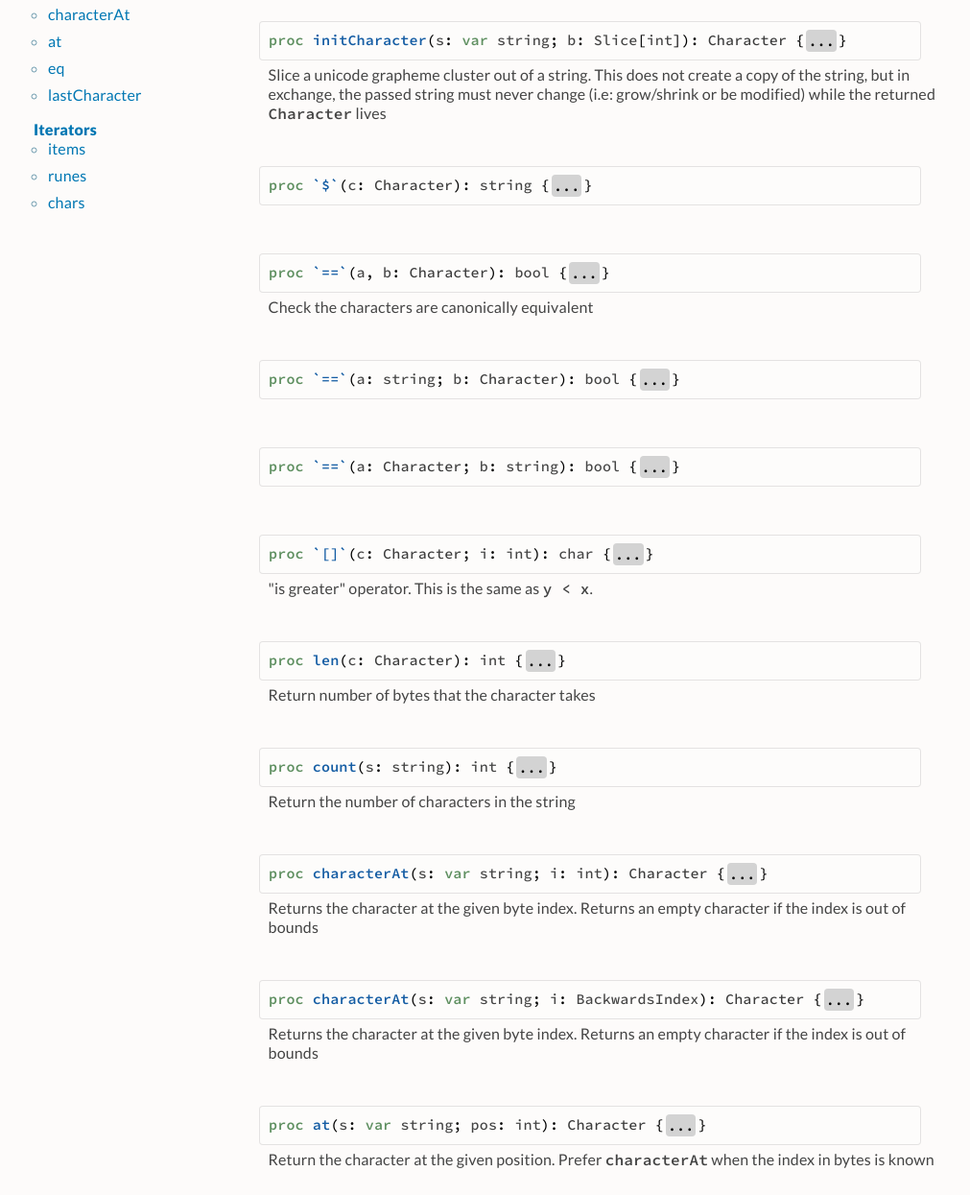
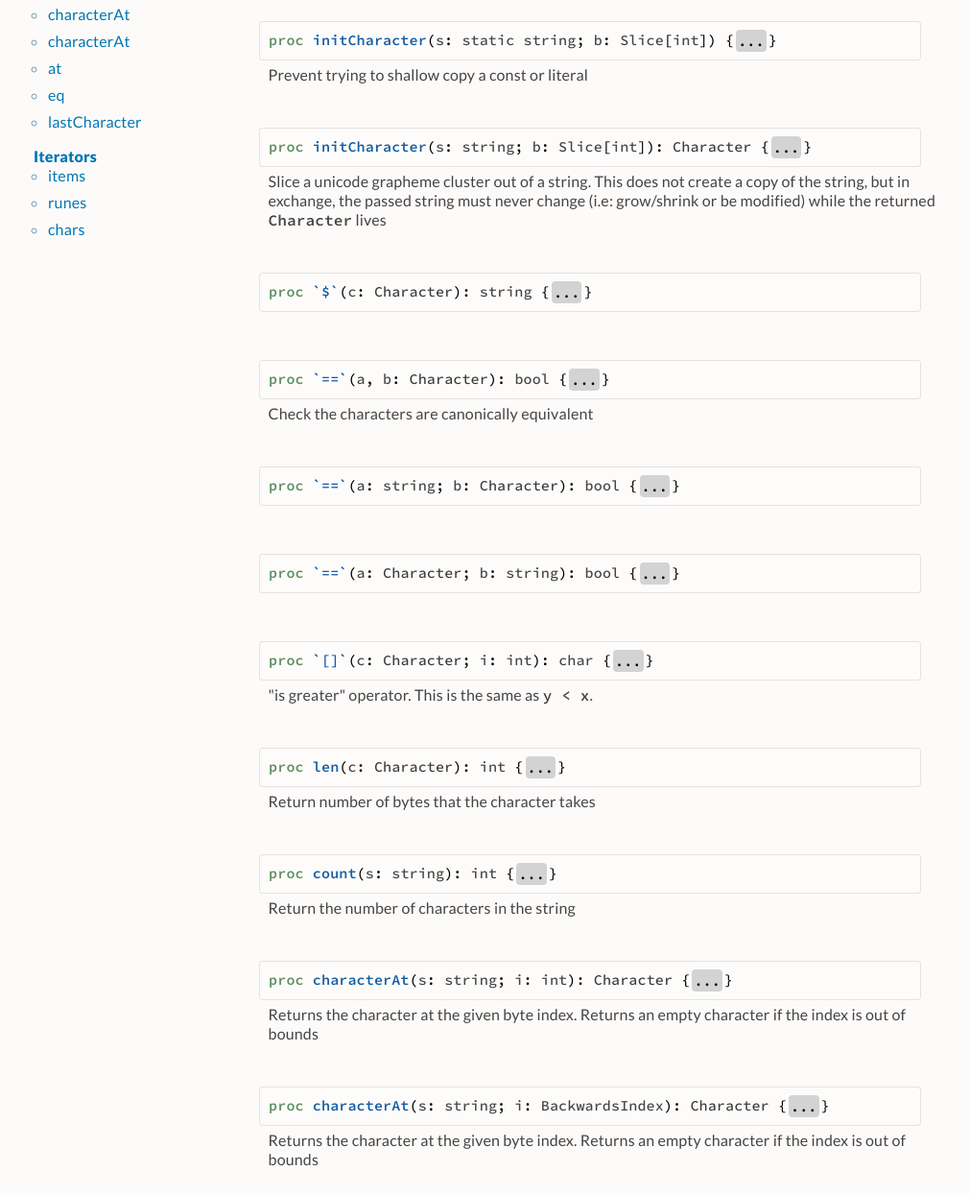
Before and after one commit to nitely/nim-strunicode, a plain HTML site: page docs/index.html in a window 1280 px wide. Shown: the part 560-1805 px from the top of the page at 96% size, without its empty margins (140-1151 px from the left). Drawn offline with Linux system fonts and the light colour scheme; a script that the page names is missing.

Commit message:
support let (#2)
* support let

```diff
--- a/docs/index.html
+++ b/docs/index.html
@@ -1251,8 +1251,10 @@ function main() {
 <li>
   <a class="reference reference-toplevel" href="#12" id="62">Procs</a>
   <ul class="simple simple-toc-section">
-      <li><a class="reference" href="#initCharacter%2Cstring%2CSlice%5Bint%5D"
-    title="initCharacter(s: var string; b: Slice[int]): Character"><wbr />init<wbr />Character<span class="attachedType" style="visibility:hidden">Character</span></a></li>
+      <li><a class="reference" href="#initCharacter%2C%2CSlice%5Bint%5D"
+    title="initCharacter(s: static string; b: Slice[int])"><wbr />init<wbr />Character<span class="attachedType" style="visibility:hidden"></span></a></li>
+  <li><a class="reference" href="#initCharacter%2Cstring%2CSlice%5Bint%5D"
+    title="initCharacter(s: string; b: Slice[int]): Character"><wbr />init<wbr />Character<span class="attachedType" style="visibility:hidden">Character</span></a></li>
   <li><a class="reference" href="#%24%2CCharacter"
     title="`$`(c: Character): string"><wbr />`$`<span class="attachedType" style="visibility:hidden">Character</span></a></li>
   <li><a class="reference" href="#%3D%3D%2CCharacter%2CCharacter"
@@ -1268,11 +1270,11 @@ function main() {
   <li><a class="reference" href="#count%2Cstring"
     title="count(s: string): int"><wbr />count<span class="attachedType" style="visibility:hidden"></span></a></li>
   <li><a class="reference" href="#characterAt%2Cstring%2Cint"
-    title="characterAt(s: var string; i: int): Character"><wbr />character<wbr />At<span class="attachedType" style="visibility:hidden">Character</span></a></li>
+    title="characterAt(s: string; i: int): Character"><wbr />character<wbr />At<span class="attachedType" style="visibility:hidden">Character</span></a></li>
   <li><a class="reference" href="#characterAt%2Cstring%2CBackwardsIndex"
-    title="characterAt(s: var string; i: BackwardsIndex): Character"><wbr />character<wbr />At<span class="attachedType" style="visibility:hidden">Character</span></a></li>
+    title="characterAt(s: string; i: BackwardsIndex): Character"><wbr />character<wbr />At<span class="attachedType" style="visibility:hidden">Character</span></a></li>
   <li><a class="reference" href="#at%2Cstring%2Cint"
-    title="at(s: var string; pos: int): Character"><wbr />at<span class="attachedType" style="visibility:hidden">Character</span></a></li>
+    title="at(s: string; pos: int): Character"><wbr />at<span class="attachedType" style="visibility:hidden">Character</span></a></li>
   <li><a class="reference" href="#eq%2Cstring%2Cstring"
     title="eq(a, b: string): bool"><wbr />eq<span class="attachedType" style="visibility:hidden"></span></a></li>
   <li><a class="reference" href="#lastCharacter%2Cstring"
@@ -1288,7 +1290,7 @@ function main() {
   <li><a class="reference" href="#runes.i%2CCharacter"
     title="runes(c: Character): Rune"><wbr />runes<span class="attachedType" style="visibility:hidden">Character</span></a></li>
   <li><a class="reference" href="#chars.i%2Cstring"
-    title="chars(s: var string): Character"><wbr />chars<span class="attachedType" style="visibility:hidden">Character</span></a></li>
+    title="chars(s: string): Character"><wbr />chars<span class="attachedType" style="visibility:hidden">Character</span></a></li>
 
   </ul>
 </li>
@@ -1316,8 +1318,15 @@ A unicode grapheme cluster
 <div class="section" id="12">
 <h1><a class="toc-backref" href="#12">Procs</a></h1>
 <dl class="item">
+<a id="initCharacter%2C%2CSlice%5Bint%5D"></a>
+<dt><pre><span class="Keyword">proc</span> <span class="Identifier">initCharacter</span><span class="Other">(</span><span class="Identifier">s</span><span class="Other">:</span> <span class="Identifier">static</span> <span class="Identifier">string</span><span class="Other">;</span> <span class="Identifier">b</span><span class="Other">:</span> <span class="Identifier">Slice</span><span class="Other">[</span><span class="Identifier">int</span><span class="Other">]</span><span class="Other">)</span> <span><span class="Other">{</span><span class="Other pragmadots">...</span><span class="Other">}</span></span><span class="pragmawrap"><span class="Other">{.</span><span class="pragma">
+    <span class="Identifier">error</span><span class="Other">:</span> <span class="StringLit">&quot;static string (const or literal) is not supported&quot;</span></span><span class="Other">.}</span></span></pre></dt>
+<dd>
+Prevent trying to shallow copy a const or literal
+
+</dd>
 <a id="initCharacter%2Cstring%2CSlice%5Bint%5D"></a>
-<dt><pre><span class="Keyword">proc</span> <span class="Identifier">initCharacter</span><span class="Other">(</span><span class="Identifier">s</span><span class="Other">:</span> <span class="Keyword">var</span> <span class="Identifier">string</span><span class="Other">;</span> <span class="Identifier">b</span><span class="Other">:</span> <span class="Identifier">Slice</span><span class="Other">[</span><span class="Identifier">int</span><span class="Other">]</span><span class="Other">)</span><span class="Other">:</span> <a href="strunicode.html#Character"><span class="Identifier">Character</span></a> <span><span class="Other">{</span><span class="Other pragmadots">...</span><span class="Other">}</span></span><span class="pragmawrap"><span class="Other">{.</span><span class="pragma"><span class="Identifier">raises</span><span class="Other">:</span> <span class="Other">[</span><span class="Other">]</span><span class="Other">,</span> <span class="Identifier">tags</span><span class="Other">:</span> <span class="Other">[</span><span class="Other">]</span></span><span class="Other">.}</span></span></pre></dt>
+<dt><pre><span class="Keyword">proc</span> <span class="Identifier">initCharacter</span><span class="Other">(</span><span class="Identifier">s</span><span class="Other">:</span> <span class="Identifier">string</span><span class="Other">;</span> <span class="Identifier">b</span><span class="Other">:</span> <span class="Identifier">Slice</span><span class="Other">[</span><span class="Identifier">int</span><span class="Other">]</span><span class="Other">)</span><span class="Other">:</span> <a href="strunicode.html#Character"><span class="Identifier">Character</span></a> <span><span class="Other">{</span><span class="Other pragmadots">...</span><span class="Other">}</span></span><span class="pragmawrap"><span class="Other">{.</span><span class="pragma"><span class="Identifier">raises</span><span class="Other">:</span> <span class="Other">[</span><span class="Other">]</span><span class="Other">,</span> <span class="Identifier">tags</span><span class="Other">:</span> <span class="Other">[</span><span class="Other">]</span></span><span class="Other">.}</span></span></pre></dt>
 <dd>
 Slice a unicode grapheme cluster out of a string. This does not create a copy of the string, but in exchange, the passed string must never change (i.e: grow/shrink or be modified) while the returned <tt class="docutils literal"><span class="pre">Character</span></tt> lives
 
@@ -1365,19 +1374,19 @@ Return the number of characters in the string
 
 </dd>
 <a id="characterAt%2Cstring%2Cint"></a>
-<dt><pre><span class="Keyword">proc</span> <span class="Identifier">characterAt</span><span class="Other">(</span><span class="Identifier">s</span><span class="Other">:</span> <span class="Keyword">var</span> <span class="Identifier">string</span><span class="Other">;</span> <span class="Identifier">i</span><span class="Other">:</span> <span class="Identifier">int</span><span class="Other">)</span><span class="Other">:</span> <a href="strunicode.html#Character"><span class="Identifier">Character</span></a> <span><span class="Other">{</span><span class="Other pragmadots">...</span><span class="Other">}</span></span><span class="pragmawrap"><span class="Other">{.</span><span class="pragma"><span class="Identifier">raises</span><span class="Other">:</span> <span class="Other">[</span><span class="Other">]</span><span class="Other">,</span> <span class="Identifier">tags</span><span class="Other">:</span> <span class="Other">[</span><span class="Other">]</span></span><span class="Other">.}</span></span></pre></dt>
+<dt><pre><span class="Keyword">proc</span> <span class="Identifier">characterAt</span><span class="Other">(</span><span class="Identifier">s</span><span class="Other">:</span> <span class="Identifier">string</span><span class="Other">;</span> <span class="Identifier">i</span><span class="Other">:</span> <span class="Identifier">int</span><span class="Other">)</span><span class="Other">:</span> <a href="strunicode.html#Character"><span class="Identifier">Character</span></a> <span><span class="Other">{</span><span class="Other pragmadots">...</span><span class="Other">}</span></span><span class="pragmawrap"><span class="Other">{.</span><span class="pragma"><span class="Identifier">raises</span><span class="Other">:</span> <span class="Other">[</span><span class="Other">]</span><span class="Other">,</span> <span class="Identifier">tags</span><span class="Other">:</span> <span class="Other">[</span><span class="Other">]</span></span><span class="Other">.}</span></span></pre></dt>
 <dd>
 Returns the character at the given byte index. Returns an empty character if the index is out of bounds
 
 </dd>
 <a id="characterAt%2Cstring%2CBackwardsIndex"></a>
-<dt><pre><span class="Keyword">proc</span> <span class="Identifier">characterAt</span><span class="Other">(</span><span class="Identifier">s</span><span class="Other">:</span> <span class="Keyword">var</span> <span class="Identifier">string</span><span class="Other">;</span> <span class="Identifier">i</span><span class="Other">:</span> <span class="Identifier">BackwardsIndex</span><span class="Other">)</span><span class="Other">:</span> <a href="strunicode.html#Character"><span class="Identifier">Character</span></a> <span><span class="Other">{</span><span class="Other pragmadots">...</span><span class="Other">}</span></span><span class="pragmawrap"><span class="Other">{.</span><span class="pragma"><span class="Identifier">raises</span><span class="Other">:</span> <span class="Other">[</span><span class="Other">]</span><span class="Other">,</span> <span class="Identifier">tags</span><span class="Other">:</span> <span class="Other">[</span><span class="Other">]</span></span><span class="Other">.}</span></span></pre></dt>
+<dt><pre><span class="Keyword">proc</span> <span class="Identifier">characterAt</span><span class="Other">(</span><span class="Identifier">s</span><span class="Other">:</span> <span class="Identifier">string</span><span class="Other">;</span> <span class="Identifier">i</span><span class="Other">:</span> <span class="Identifier">BackwardsIndex</span><span class="Other">)</span><span class="Other">:</span> <a href="strunicode.html#Character"><span class="Identifier">Character</span></a> <span><span class="Other">{</span><span class="Other pragmadots">...</span><span class="Other">}</span></span><span class="pragmawrap"><span class="Other">{.</span><span class="pragma"><span class="Identifier">raises</span><span class="Other">:</span> <span class="Other">[</span><span class="Other">]</span><span class="Other">,</span> <span class="Identifier">tags</span><span class="Other">:</span> <span class="Other">[</span><span class="Other">]</span></span><span class="Other">.}</span></span></pre></dt>
 <dd>
 Returns the character at the given byte index. Returns an empty character if the index is out of bounds
 
 </dd>
 <a id="at%2Cstring%2Cint"></a>
-<dt><pre><span class="Keyword">proc</span> <span class="Identifier">at</span><span class="Other">(</span><span class="Identifier">s</span><span class="Other">:</span> <span class="Keyword">var</span> <span class="Identifier">string</span><span class="Other">;</span> <span class="Identifier">pos</span><span class="Other">:</span> <span class="Identifier">int</span><span class="Other">)</span><span class="Other">:</span> <a href="strunicode.html#Character"><span class="Identifier">Character</span></a> <span><span class="Other">{</span><span class="Other pragmadots">...</span><span class="Other">}</span></span><span class="pragmawrap"><span class="Other">{.</span><span class="pragma"><span class="Identifier">raises</span><span class="Other">:</span> <span class="Other">[</span><span class="Identifier">IndexError</span><span class="Other">]</span><span class="Other">,</span> <span class="Identifier">tags</span><span class="Other">:</span> <span class="Other">[</span><span class="Other">]</span></span><span class="Other">.}</span></span></pre></dt>
+<dt><pre><span class="Keyword">proc</span> <span class="Identifier">at</span><span class="Other">(</span><span class="Identifier">s</span><span class="Other">:</span> <span class="Identifier">string</span><span class="Other">;</span> <span class="Identifier">pos</span><span class="Other">:</span> <span class="Identifier">int</span><span class="Other">)</span><span class="Other">:</span> <a href="strunicode.html#Character"><span class="Identifier">Character</span></a> <span><span class="Other">{</span><span class="Other pragmadots">...</span><span class="Other">}</span></span><span class="pragmawrap"><span class="Other">{.</span><span class="pragma"><span class="Identifier">raises</span><span class="Other">:</span> <span class="Other">[</span><span class="Identifier">IndexError</span><span class="Other">]</span><span class="Other">,</span> <span class="Identifier">tags</span><span class="Other">:</span> <span class="Other">[</span><span class="Other">]</span></span><span class="Other">.}</span></span></pre></dt>
 <dd>
 Return the character at the given position. Prefer <tt class="docutils literal"><span class="pre">characterAt</span></tt> when the index in bytes is known
 
@@ -1415,7 +1424,7 @@ Iterate over runes of a character
 
 </dd>
 <a id="chars.i%2Cstring"></a>
-<dt><pre><span class="Keyword">iterator</span> <span class="Identifier">chars</span><span class="Other">(</span><span class="Identifier">s</span><span class="Other">:</span> <span class="Keyword">var</span> <span class="Identifier">string</span><span class="Other">)</span><span class="Other">:</span> <a href="strunicode.html#Character"><span class="Identifier">Character</span></a> <span><span class="Other">{</span><span class="Other pragmadots">...</span><span class="Other">}</span></span><span class="pragmawrap"><span class="Other">{.</span><span class="pragma"><span class="Identifier">raises</span><span class="Other">:</span> <span class="Other">[</span><span class="Other">]</span><span class="Other">,</span> <span class="Identifier">tags</span><span class="Other">:</span> <span class="Other">[</span><span class="Other">]</span></span><span class="Other">.}</span></span></pre></dt>
+<dt><pre><span class="Keyword">iterator</span> <span class="Identifier">chars</span><span class="Other">(</span><span class="Identifier">s</span><span class="Other">:</span> <span class="Identifier">string</span><span class="Other">)</span><span class="Other">:</span> <a href="strunicode.html#Character"><span class="Identifier">Character</span></a> <span><span class="Other">{</span><span class="Other pragmadots">...</span><span class="Other">}</span></span><span class="pragmawrap"><span class="Other">{.</span><span class="pragma"><span class="Identifier">raises</span><span class="Other">:</span> <span class="Other">[</span><span class="Other">]</span><span class="Other">,</span> <span class="Identifier">tags</span><span class="Other">:</span> <span class="Other">[</span><span class="Other">]</span></span><span class="Other">.}</span></span></pre></dt>
 <dd>
 Iterate over the characters of the given string
 
@@ -1430,7 +1439,7 @@ Iterate over the characters of the given string
       <div class="twelve-columns footer">
         <span class="nim-sprite"></span>
         <br/>
-        <small>Made with Nim. Generated: 2018-10-08 02:30:41 UTC</small>
+        <small>Made with Nim. Generated: 2018-10-09 02:06:35 UTC</small>
       </div>
     </div>
   </div>
```
Also changed, not shown: 5 other files.
